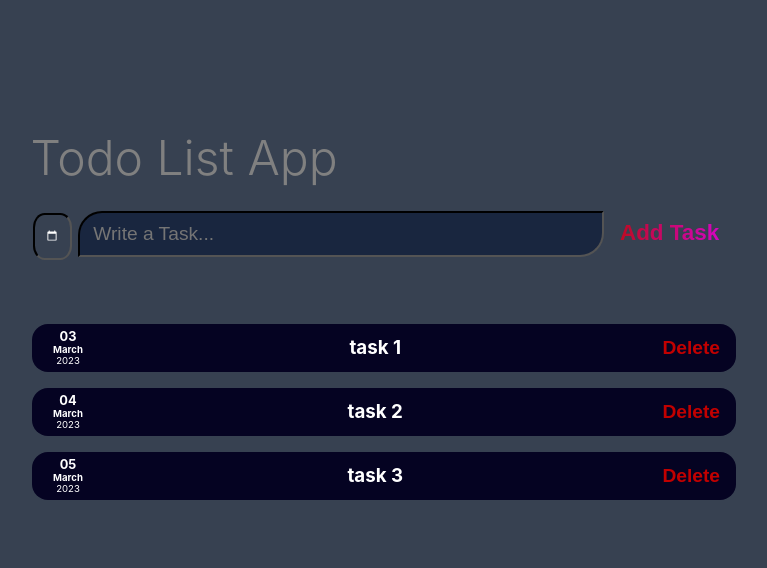
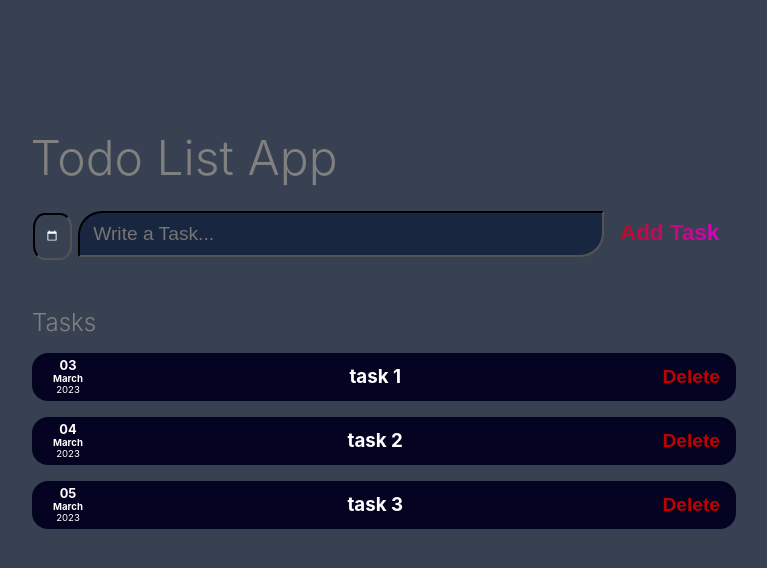
Before and after one commit to berkaygp/react-todo-list-app, a React (Create React App) app: page / in a window 1280 px wide. Shown: the top 568 px of the page, without its empty margins (256-1023 px from the left). Built offline with nearby package versions, Linux system fonts and the light colour scheme.

Commit message:
task list header added

```diff
--- a/src/components/TaskList.js
+++ b/src/components/TaskList.js
@@ -20,6 +20,7 @@ const TaskList = (props) => {
 
   return (
     <div className="task-list">
+      <h3>Tasks</h3>
       {tasksContent}
     </div>
 
```
